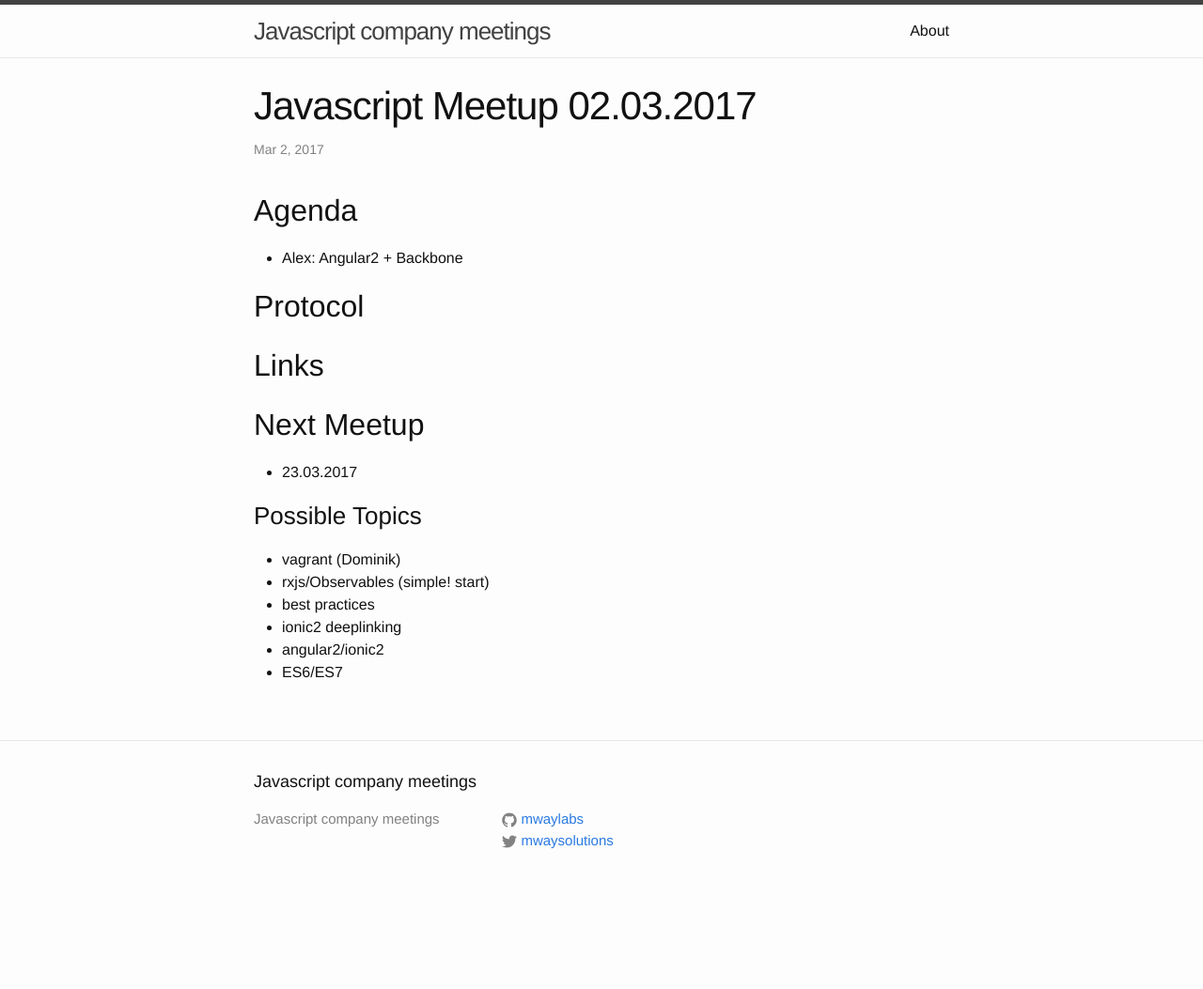
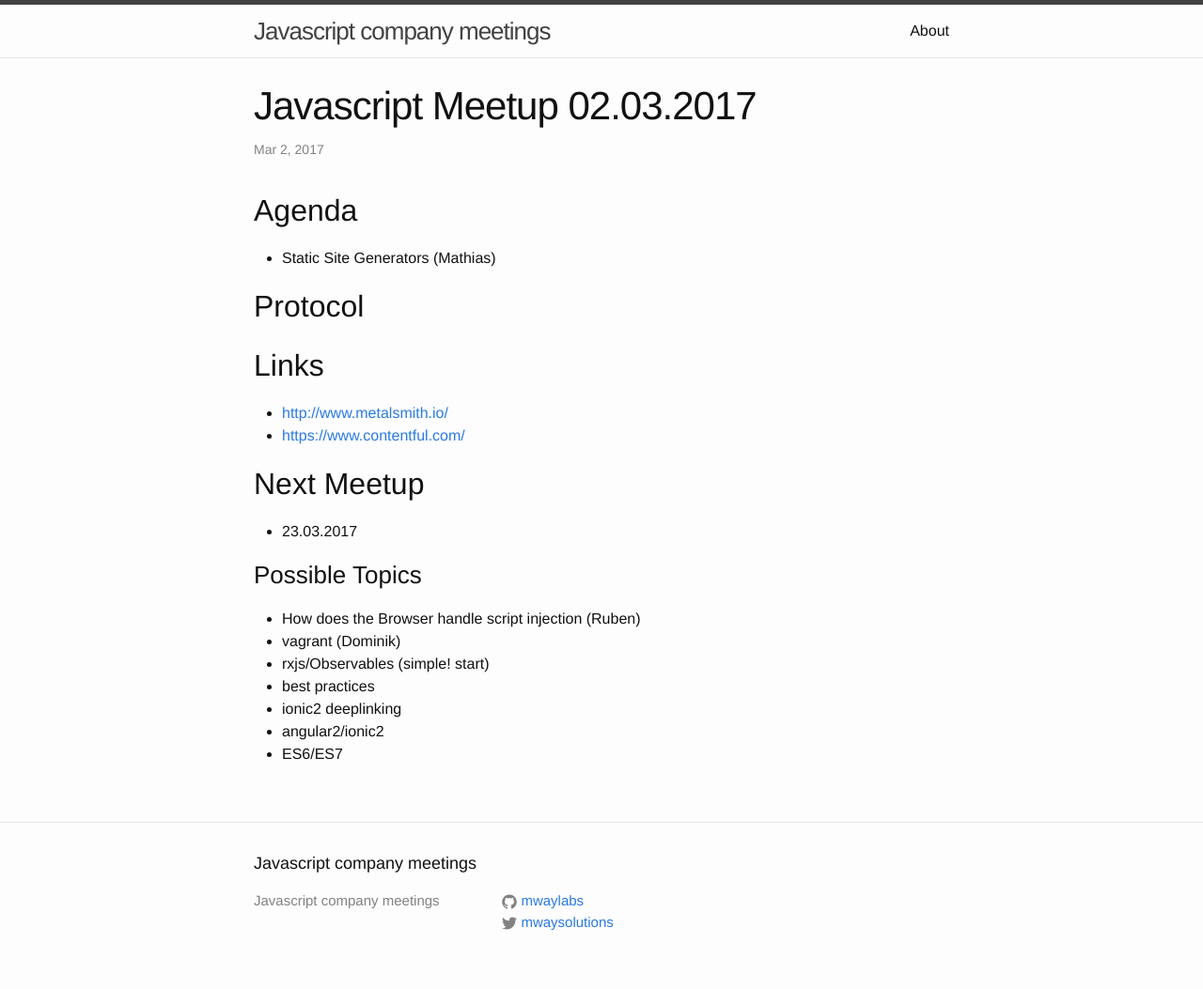
Before and after one commit to MathiasTim/javascript-company-meeting, a Jekyll site: the page built from _posts/2017-03-02-meetup.md, in a window 1280 px wide. Shown: the whole page at 94% size. Built offline with Jekyll 4.4.1, drawn with Linux system fonts in a browser that asks for light colours; before the commit the page ends 966 px from its top, so only the background shows below that.

Commit message:
Update 2017-03-02-meetup.md

```diff
--- a/_posts/2017-03-02-meetup.md
+++ b/_posts/2017-03-02-meetup.md
@@ -7,11 +7,14 @@ categories:
 
 ## Agenda
 
-- Alex: Angular2 + Backbone
+- Static Site Generators (Mathias)
 
 ## Protocol
 
 ## Links
+
+- [http://www.metalsmith.io/](http://www.metalsmith.io/)
+- [https://www.contentful.com/](https://www.contentful.com/)
 
 ## Next Meetup
 
@@ -19,6 +22,7 @@ categories:
 
 
 ### Possible Topics
+- How does the Browser handle script injection (Ruben)
 - vagrant (Dominik)
 - rxjs/Observables (simple! start)
 - best practices
```
